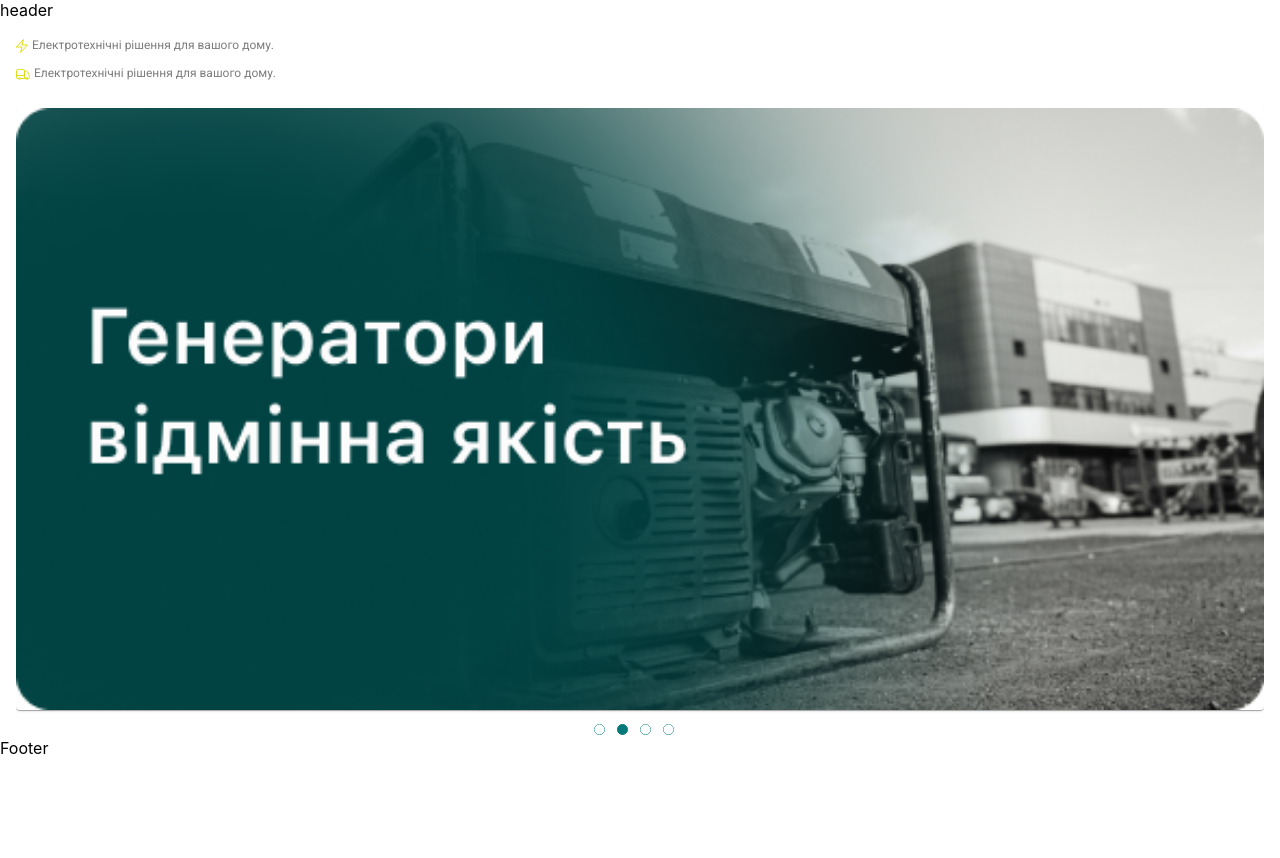
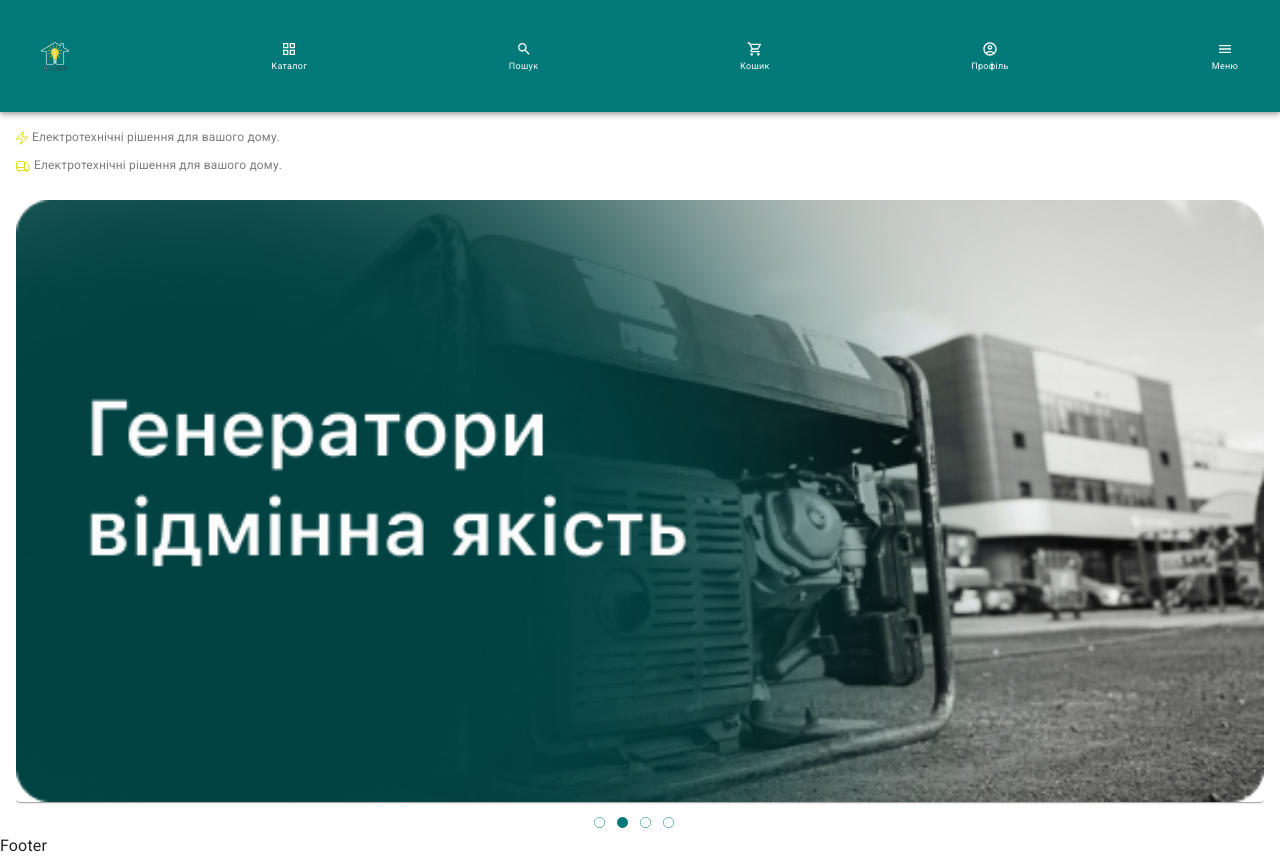
Before and after one commit to MariiaSuper/shop_team_107, a React (Create React App) app: page / in a window 1280 px wide. Before the commit the page ends 800 px from the top, so only its background shows below. Built offline with nearby package versions, Linux system fonts and the light colour scheme.

Commit message:
st-33: create header component

```diff
--- a/src/App.tsx
+++ b/src/App.tsx
@@ -1,69 +1,16 @@
 import { Outlet } from 'react-router-dom';
 import { Header } from './components/Header';
 import { Footer } from './components/Footer';
-import { ThemeProvider } from '@emotion/react';
-import { createTheme, PaletteColor } from '@mui/material';
-
-declare module '@mui/material/styles' {
-  interface Palette {
-    button: PaletteColor;
-  }
-  interface PaletteOptions {
-    button?: {
-      hover?: string;
-      pressed?: string;
-      disabled?: string;
-    };
-  }
-}
-
-const theme = createTheme({
-  palette: {
-    primary: {
-      main: '#027979',
-      light: '#fbffff'
-    },
-    secondary: {
-      main: '#dede1c'
-    },
-    success: {
-      main: '#8fe478'
-    },
-    error: {
-      main: '#e6735f'
-    },
-    warning: {
-      main: '#fbd13e'
-    },
-    info: {
-      main: '#4599e7'
-    },
-    button: {
-      hover: '#ff5722',
-      pressed: '#013232',
-      disabled: '#c6d7d7'
-    },
-    grey: {
-      '600': '#1d1d1d',
-      '500': '#3d3d3d',
-      '400': '#5d5d5d',
-      '300': '#7d7d7d',
-      '200': '#9d9d9d',
-      '100': '#dcdcdc',
-      '50': 'fcfcfc'
-    }
-  }
-});
 
 function App() {
   return (
-    <ThemeProvider theme={theme}>
-      <div className="App">
-        <Header />
-        <Outlet />
-        <Footer />
-      </div>
-    </ThemeProvider>
+    <div className="App">
+      <Header />
+
+      <Outlet />
+
+      <Footer />
+    </div>
   );
 }
 
--- a/src/Root.tsx
+++ b/src/Root.tsx
@@ -1,12 +1,19 @@
 import { Route, BrowserRouter, Routes } from 'react-router-dom';
+import { Provider } from 'react-redux';
+import { ThemeProvider } from '@emotion/react';
+import { CssBaseline } from '@mui/material';
+
 import App from './App';
 import { HomePage } from './components/HomePage/HomePage';
-import { Provider } from 'react-redux';
+import { NotFoundPage } from './components/NotFoundPage';
 import { store } from './store/store';
-import { NotFoundPage } from './components/NotFoundPage';
+import { theme } from './theme/theme';
+import './reset.scss';
 
 export const Root = () => (
   <Provider store={store}>
+    <ThemeProvider theme={theme}>
+      <CssBaseline />
       <BrowserRouter basename={process.env.REACT_APP_BASENAME}>
         <Routes>
           <Route path="/" element={<App />}>
@@ -15,5 +22,6 @@ export const Root = () => (
           </Route>
         </Routes>
       </BrowserRouter>
+    </ThemeProvider>
   </Provider>
 );
--- a/src/components/CarouselComponent/Carousel.tsx
+++ b/src/components/CarouselComponent/Carousel.tsx
@@ -50,7 +50,8 @@ function MobileCarousel() {
             marginTop: '8px',
             textAlign: 'center'
           }
-        }}>
+        }}
+      >
         {items.map((item, index) => (
           <Card key={index}>
             <CardMedia
--- a/src/components/Header.tsx
+++ /dev/null
@@ -1,3 +0,0 @@
-export const Header = () => {
-  return <div>header</div>;
-};
--- /dev/null
+++ b/src/components/Header/Header.tsx
@@ -0,0 +1,159 @@
+import { AppBar, Box, Button, Toolbar, Typography } from '@mui/material';
+import MenuIcon from '@mui/icons-material/Menu';
+import MenuOpenSharpIcon from '@mui/icons-material/MenuOpenSharp';
+import SearchTwoToneIcon from '@mui/icons-material/SearchTwoTone';
+import ShoppingCartOutlinedIcon from '@mui/icons-material/ShoppingCartOutlined';
+import GridViewIcon from '@mui/icons-material/GridView';
+import AccountCircleOutlinedIcon from '@mui/icons-material/AccountCircleOutlined';
+import { CloseOutlined, ZoomOut } from '@mui/icons-material';
+
+import { useEffect, useState } from 'react';
+import { Link, useLocation } from 'react-router-dom';
+import { theme } from '../../theme/theme';
+import { SearchComponent } from '../Search';
+import { styles } from './styles';
+import { ButtonNames } from '../../types/enum/header';
+
+export const Header = () => {
+  const location = useLocation();
+
+  const [activeButtons, setActiveButtons] = useState({
+    catalog: false,
+    search: false,
+    basket: false,
+    profile: false,
+    menu: false
+  });
+
+  useEffect(() => {
+    if (location.pathname.includes('/account/profile')) {
+      setActiveButtons({
+        catalog: false,
+        search: false,
+        basket: false,
+        profile: true,
+        menu: false
+      });
+    } else {
+      setActiveButtons({
+        catalog: false,
+        search: false,
+        basket: false,
+        profile: false,
+        menu: false
+      });
+    }
+  }, [location.pathname]);
+
+  const handleButtonClick = (buttonName: keyof typeof activeButtons) => {
+    if (buttonName === 'profile' && location.pathname.includes('/account/profile')) {
+      return;
+    }
+
+    setActiveButtons((prevState) => ({
+      ...prevState,
+      [buttonName]: !prevState[buttonName]
+    }));
+  };
+
+  const getButtonStyles = (isActive: boolean) => ({
+    ...styles.button,
+    color: isActive ? theme.palette.secondary.main : theme.palette.grey[50]
+  });
+
+  return (
+    <AppBar
+      position="sticky"
+      sx={{
+        padding: {
+          xs: '24px 16px'
+        }
+      }}
+    >
+      <Toolbar
+        sx={{
+          display: 'flex',
+          justifyContent: 'space-between',
+          minHeight: '100%'
+        }}
+      >
+        <Button sx={styles.button} component={Link} to="/" aria-label="Go to home">
+          <Box
+            component="img"
+            src={`${process.env.PUBLIC_URL}/icons/Logo.svg`}
+            alt="Logo"
+            sx={{
+              objectFit: 'cover'
+            }}
+          />
+        </Button>
+
+        <Button
+          onClick={() => handleButtonClick(ButtonNames.Catalog)}
+          sx={getButtonStyles(activeButtons.catalog)}
+        >
+          {activeButtons.catalog ? (
+            <CloseOutlined sx={styles.icon} />
+          ) : (
+            <GridViewIcon sx={styles.icon} />
+          )}
+          <Typography variant="caption" sx={styles.iconText}>
+            Каталог
+          </Typography>
+        </Button>
+
+        <Button
+          onClick={() => handleButtonClick(ButtonNames.Search)}
+          sx={getButtonStyles(activeButtons.search)}
+        >
+          {activeButtons.search ? (
+            <ZoomOut sx={styles.icon} />
+          ) : (
+            <SearchTwoToneIcon sx={styles.icon} />
+          )}
+          <Typography variant="caption" sx={styles.iconText}>
+            Пошук
+          </Typography>
+        </Button>
+
+        <Button
+          onClick={() => handleButtonClick(ButtonNames.Basket)}
+          sx={getButtonStyles(activeButtons.basket)}
+        >
+          <ShoppingCartOutlinedIcon sx={styles.icon} />
+          <Typography variant="caption" sx={styles.iconText}>
+            Кошик
+          </Typography>
+        </Button>
+
+        <Button
+          component={Link}
+          to="/account/profile"
+          onClick={() => handleButtonClick(ButtonNames.Profile)}
+          sx={getButtonStyles(activeButtons.profile)}
+        >
+          <AccountCircleOutlinedIcon sx={styles.icon} />
+          <Typography variant="caption" sx={styles.iconText}>
+            Профіль
+          </Typography>
+        </Button>
+
+        <Button
+          onClick={() => handleButtonClick(ButtonNames.Menu)}
+          sx={getButtonStyles(activeButtons.menu)}
+        >
+          {activeButtons.menu ? (
+            <MenuOpenSharpIcon sx={styles.icon} />
+          ) : (
+            <MenuIcon sx={styles.icon} />
+          )}
+          <Typography variant="caption" sx={styles.iconText}>
+            Меню
+          </Typography>
+        </Button>
+      </Toolbar>
+
+      {activeButtons.search && <SearchComponent />}
+    </AppBar>
+  );
+};
--- /dev/null
+++ b/src/components/Header/index.ts
@@ -0,0 +1 @@
+export * from './Header';
--- /dev/null
+++ b/src/components/Header/styles.ts
@@ -0,0 +1,28 @@
+export const styles = {
+  button: {
+    display: 'flex',
+    flexDirection: 'column',
+    gap: {
+      xs: '4px'
+    },
+    minWidth: {
+      xs: '30px'
+    }
+  },
+  iconText: {
+    fontWeight: {
+      xs: 400
+    },
+    fontSize: {
+      xs: '9px'
+    },
+    lineHeight: {
+      xs: '11px'
+    }
+  },
+  icon: {
+    fontSize: {
+      xs: '16px'
+    }
+  }
+};
--- /dev/null
+++ b/src/components/Search.tsx
@@ -0,0 +1,19 @@
+import { Box, InputBase } from '@mui/material';
+
+export const SearchComponent = () => {
+  return (
+    <Box
+      sx={{
+        display: 'flex',
+        alignItems: 'center',
+        padding: '16px',
+        backgroundColor: 'white'
+      }}
+    >
+      <InputBase
+        placeholder="Пошук..."
+        sx={{ flex: 1, border: '1px solid #ccc', borderRadius: '4px', padding: '4px 8px' }}
+      />
+    </Box>
+  );
+};
--- /dev/null
+++ b/src/reset.scss
@@ -0,0 +1,39 @@
+/* body,
+header,
+aside,
+main,
+section,
+article,
+form,
+label,
+input,
+textarea,
+span,
+div,
+nav,
+h1,
+h2,
+h3,
+p,
+a,
+li,
+ul,
+picture,
+img,
+source,
+button {
+  margin: 0;
+  padding: 0;
+  border: 0;
+  outline: 0;
+  font-size: 100%;
+  vertical-align: baseline;
+} */
+
+ul {
+  list-style: none;
+}
+
+a {
+  text-decoration: none;
+}
--- /dev/null
+++ b/src/theme/theme.ts
@@ -0,0 +1,86 @@
+import { createTheme } from '@mui/material';
+import { PaletteColor } from '@mui/material';
+
+declare module '@mui/material/styles' {
+  interface Palette {
+    button: PaletteColor;
+  }
+  interface PaletteOptions {
+    button?: {
+      hover?: string;
+      pressed?: string;
+      disabled?: string;
+    };
+  }
+}
+
+export const theme = createTheme({
+  palette: {
+    primary: {
+      main: '#027979',
+      light: '#fbffff'
+    },
+    secondary: {
+      main: '#dede1c'
+    },
+    success: {
+      main: '#8fe478'
+    },
+    error: {
+      main: '#e6735f'
+    },
+    warning: {
+      main: '#fbd13e'
+    },
+    info: {
+      main: '#4599e7'
+    },
+    button: {
+      hover: '#ff5722',
+      pressed: '#013232',
+      disabled: '#c6d7d7'
+    },
+    grey: {
+      '600': '#1d1d1d',
+      '500': '#3d3d3d',
+      '400': '#5d5d5d',
+      '300': '#7d7d7d',
+      '200': '#9d9d9d',
+      '100': '#dcdcdc',
+      '50': '#fcfcfc'
+    }
+  },
+  components: {
+    MuiButton: {
+      styleOverrides: {
+        root: {
+          padding: 0,
+          margin: 0
+        }
+      }
+    },
+    MuiToolbar: {
+      styleOverrides: {
+        root: {
+          padding: 0,
+          margin: 0
+        }
+      }
+    },
+    MuiAppBar: {
+      styleOverrides: {
+        root: {
+          padding: 0,
+          margin: 0
+        }
+      }
+    },
+    MuiTypography: {
+      styleOverrides: {
+        root: {
+          textTransform: 'none'
+        }
+      }
+    }
+  }
+});
--- /dev/null
+++ b/src/types/enum/header.ts
@@ -0,0 +1,7 @@
+export enum ButtonNames {
+  Catalog = 'catalog',
+  Search = 'search',
+  Basket = 'basket',
+  Profile = 'profile',
+  Menu = 'menu'
+}
```
Also changed, not shown: public/icons/Logo.svg (added), 1 other file (tests, documents, lock files or other folders). Lines whose indentation alone changed are shown as unchanged.
